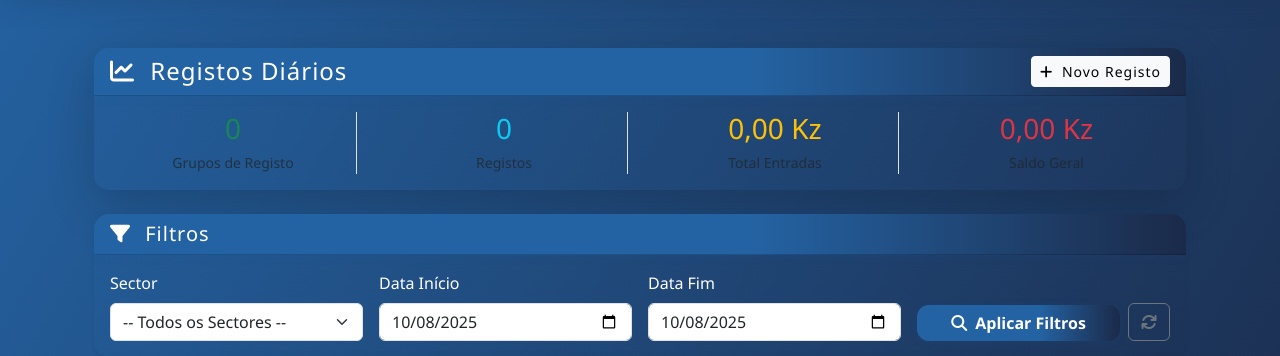
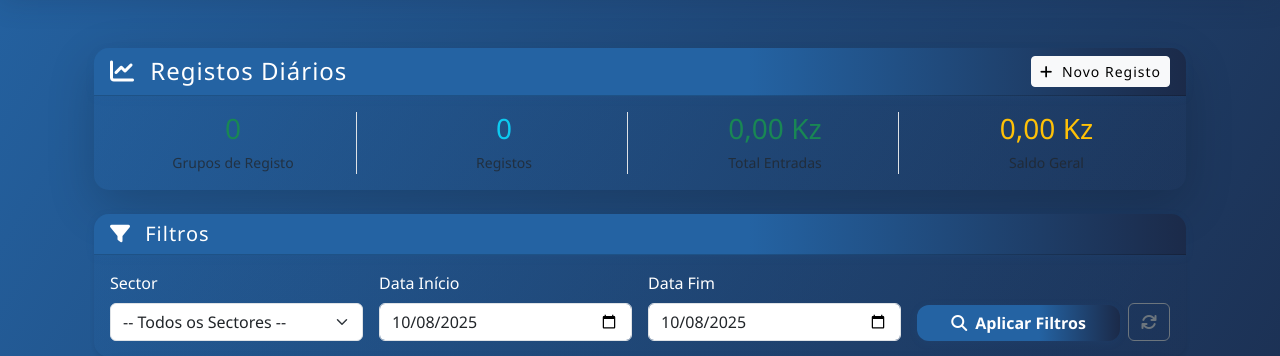
Before and after one commit to CalebKiangebeniMatias/Alca-AtyTransportes, a Django app: page /registros/ in a window 1280 px wide. Shown: the part 140-496 px from the top of the page. Run offline with Django 5.2, Linux system fonts and the light colour scheme; a user stored in the database is signed in; tables that the repository leaves empty hold one stand-in row (values such as "Sample post").

Commit message:
Atualizacao dos templetes listar sector2

```diff
--- a/templates/autocarros/dashboard.html
+++ b/templates/autocarros/dashboard.html
@@ -30,7 +30,7 @@
                 <div class="card-body">
                     <i class="fas fa-coins icon-stat text-success"></i>
                     <div class="stats-number text-success">
-                        {% localize on %}{{ total_entradas|floatformat:2 }}{% endlocalize %} Kz
+                        {% localize on %}<strong>{{ total_entradas|floatformat:2 }}{% endlocalize %} Kz</strong>
                     </div>
                     <h5 class="card-title">Total Entradas</h5>
                 </div>
@@ -40,7 +40,7 @@
             <div class="card stats-card text-center bg-azul-forte">
                 <div class="card-body">
                     <i class="fas fa-money-bill-wave icon-stat text-danger"></i>
-                    <div class="stats-number text-danger">{% localize on %}{{ total_saidas|floatformat:2 }}{% endlocalize %} Kz</div>
+                    <div class="stats-number text-danger">{% localize on %}<strong>{{ total_saidas|floatformat:2 }}{% endlocalize %} Kz</strong></div>
                     <h5 class="card-title">Total Saídas</h5>
                 </div>
             </div>
@@ -49,7 +49,7 @@
             <div class="card stats-card text-center bg-azul-forte">
                 <div class="card-body">
                     <i class="fas fa-piggy-bank icon-stat text-warning"></i>
-                    <div class="stats-number text-warning">{% localize on %}{{ total_resto|floatformat:2 }}{% endlocalize %} Kz</div>
+                    <div class="stats-number text-warning">{% localize on %}<strong>{{ total_resto|floatformat:2 }}{% endlocalize %} Kz</strong></div>
                     <h5 class="card-title">Resto Total</h5>
                 </div>
             </div>
--- a/templates/autocarros/listar_registros.html
+++ b/templates/autocarros/listar_registros.html
@@ -32,12 +32,12 @@
                 </div>
                 <div class="col-md-3 text-center">
                     <div class="border-end">
-                        <h3 class="text-warning mb-1">{% localize on %}{{ totais.total_entradas|floatformat:2 }}{% endlocalize %} Kz</h3>
+                        <h3 class="text-success mb-1">{% localize on %}{{ totais.total_entradas|floatformat:2 }}{% endlocalize %} Kz</h3>
                         <small class="text-muted">Total Entradas</small>
                     </div>
                 </div>
                 <div class="col-md-3 text-center">
-                    <h3 class="text-danger mb-1">{% localize on %}{{ totais.total_saldo|floatformat:2 }}{% endlocalize %} Kz</h3>
+                    <h3 class="text-warning mb-1">{% localize on %}{{ totais.total_saldo|floatformat:2 }}{% endlocalize %} Kz</h3>
                     <small class="text-muted">Saldo Geral</small>
                 </div>
             </div>
```
